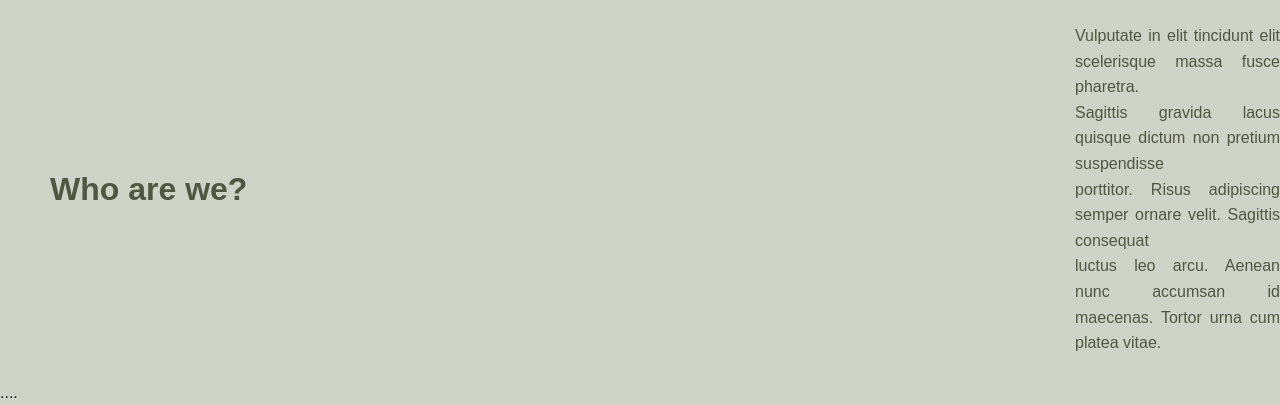
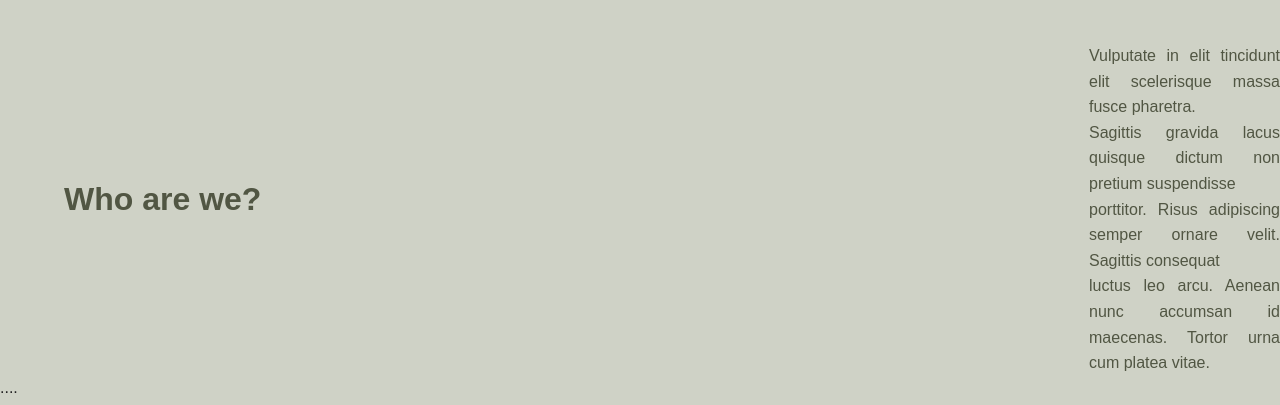
Before and after one commit to LucasCordeiroSERAFIM/FE_Impacta, a plain HTML site: page index.html in a window 1280 px wide. Shown: the part 971-1376 px from the top of the page. Drawn offline with Linux system fonts and the light colour scheme.

Commit message:
Atividade

```diff
--- a/index.html
+++ b/index.html
@@ -27,7 +27,7 @@
             <h1>Made by Italians,<br>Enjoyed by Everyone</h1>
         </header>
         <section class="whoAreWe-content">
-            <div class="container-flex">
+            <div class="container-whoAreWe">
                 <div class="content-title">
                     <h2>Who are we?</h2>
                 </div>
--- a/style/style.css
+++ b/style/style.css
@@ -78,7 +78,7 @@ header h1 {
     color: var(--color-heading);
 }
 /* who we are */
-.container-flex {
+.container-whoAreWe {
     display: flex;
     align-items: center;/*alinhamento vertical*/
     flex-direction: row;/*alinhamento horizontal*/
@@ -87,20 +87,15 @@ header h1 {
 
 }
 
-.content-title {
-    margin-left: 50px;
-    flex: 0 0 250px;
-    padding: 0;
-}
-
 .content-title h2 {
     color: var(--color-primary);
     font-size: 2rem;
+    margin-left: 4rem;
+    width: 250px;
 }
 
 .content-texto {
-    flex: 1;
-    padding: 0;
+    margin-top: 20px;
     justify-content: center;
     margin-left: 525px;
 
@@ -108,7 +103,7 @@ header h1 {
 
 .content-texto p {
     color: var(--color-primary);
-    text-align: justify;
+    text-align: justify;/*alinhamento do texto*/
     line-height: 1.6;
     font-size: 1rem;
 }
```
